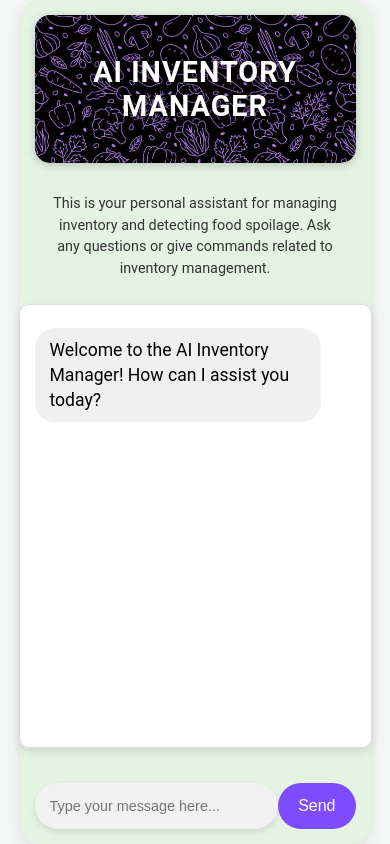
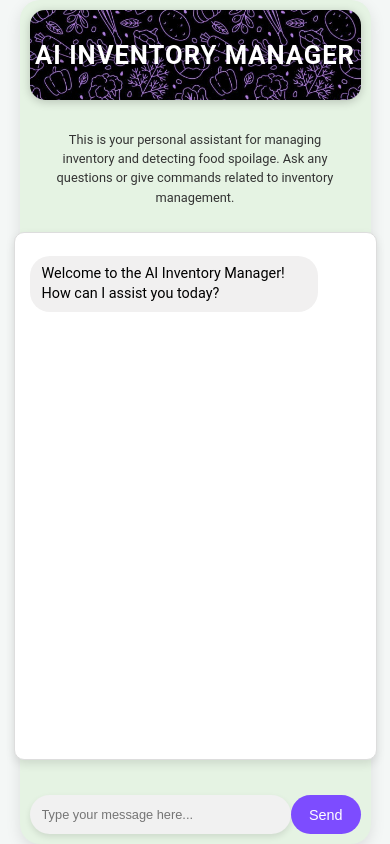
Before and after one commit to Sourav1232/FOODAPP, a React (Create React App) app: page /ai-manager in a window 390 px wide. Built offline with nearby package versions, Linux system fonts and the light colour scheme.

Commit message:
Update Chat.css

```diff
--- a/src/components/Chat.css
+++ b/src/components/Chat.css
@@ -1,4 +1,5 @@
-body, html {
+/* Reset body and html to eliminate top space */
+html, body {
     margin: 0;
     padding: 0;
     height: 100%;
@@ -20,8 +21,10 @@ body, html {
     box-shadow: 0 5px 15px rgba(0, 0, 0, 0.1);  /* Soft shadow for depth */
     max-width: 400px;  /* Maximum width for the container */
     margin: 0 auto;
+    width: 100%; /* Allow full width in smaller screens */
 }
 
+/* Header section adjustment */
 .chat-header {
     width: 100%;
     text-align: center;
@@ -42,6 +45,7 @@ body, html {
     letter-spacing: 1px;
 }
 
+/* Description text adjustments */
 .chat-description {
     font-size: 1rem;
     margin: 15px 0 25px;
@@ -51,6 +55,7 @@ body, html {
     color: #333;
 }
 
+/* Chat history (messages) */
 .chat-history {
     flex: 1;
     width: 100%;
@@ -65,6 +70,7 @@ body, html {
     border: 1px solid #ddd;
 }
 
+/* Scrollbar customization */
 .chat-history::-webkit-scrollbar {
     width: 8px;
 }
@@ -74,6 +80,7 @@ body, html {
     border-radius: 10px;
 }
 
+/* Chat bubble styles */
 .chat-bubble {
     margin: 10px 0;
     padding: 12px 18px;
@@ -90,6 +97,7 @@ body, html {
     transform: translateX(5px);
 }
 
+/* User and bot message styles */
 .user {
     background-color: #dcf8c6;
     align-self: flex-end;
@@ -105,6 +113,7 @@ body, html {
     border-radius: 20px;
 }
 
+/* Input area styling */
 .chat-input-area {
     display: flex;
     width: 100%;
@@ -114,6 +123,7 @@ body, html {
     justify-content: space-between;
 }
 
+/* Chat input field */
 .chat-input {
     flex: 1;
     padding: 15px;
@@ -130,6 +140,7 @@ body, html {
     outline: none;
 }
 
+/* Button styling */
 button {
     padding: 15px 25px;
     font-size: 1rem;
@@ -183,3 +194,37 @@ button:active {
         padding: 10px 20px;
     }
 }
+
+/* Further adjustments for very small screens */
+@media (max-width: 480px) {
+    .chat-container {
+        padding: 10px;
+    }
+
+    .chat-header {
+        padding: 30px 0;
+    }
+
+    .chat-header h1 {
+        font-size: 1.6rem;
+    }
+
+    .chat-description {
+        font-size: 0.8rem;
+    }
+
+    .chat-bubble {
+        padding: 8px 12px;
+        font-size: 0.9rem;
+    }
+
+    .chat-input {
+        padding: 12px;
+        font-size: 0.8rem;
+    }
+
+    button {
+        padding: 8px 18px;
+        font-size: 0.9rem;
+    }
+}
```
